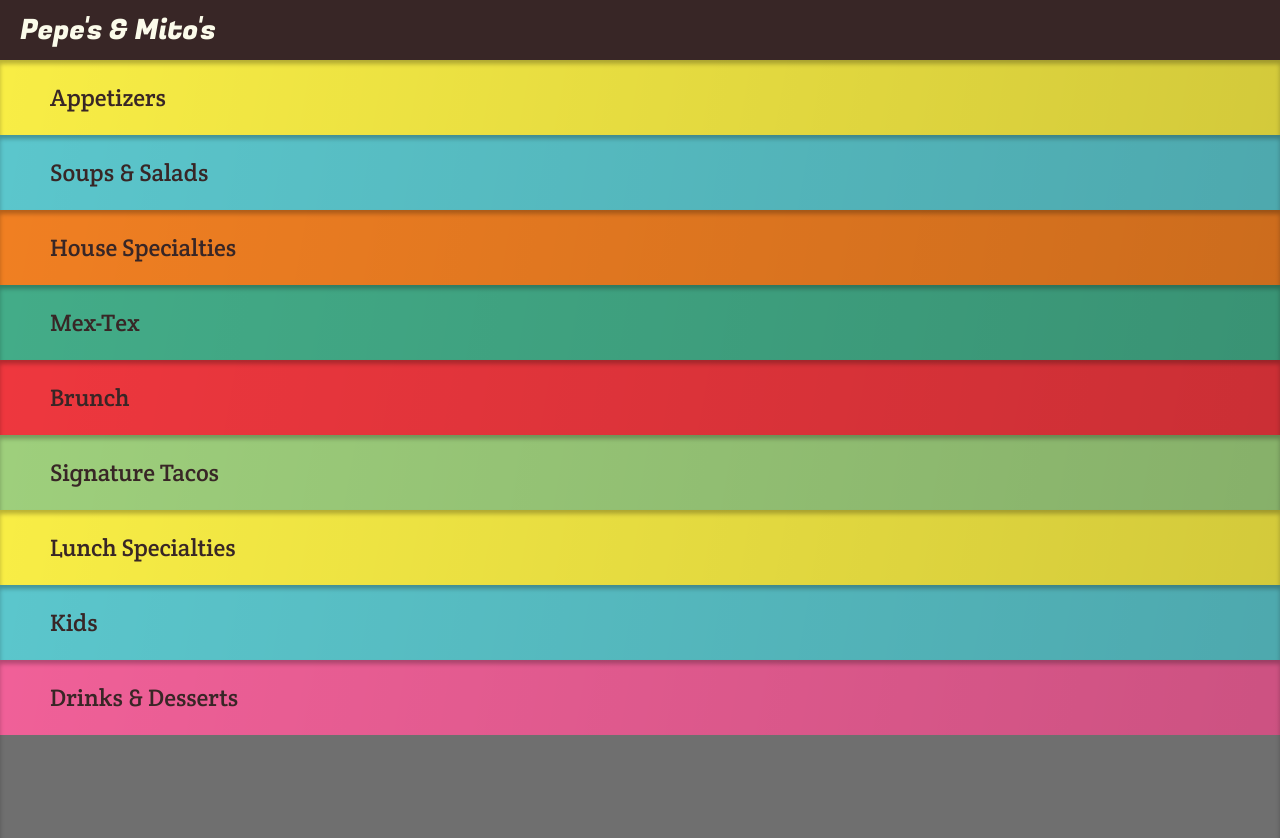
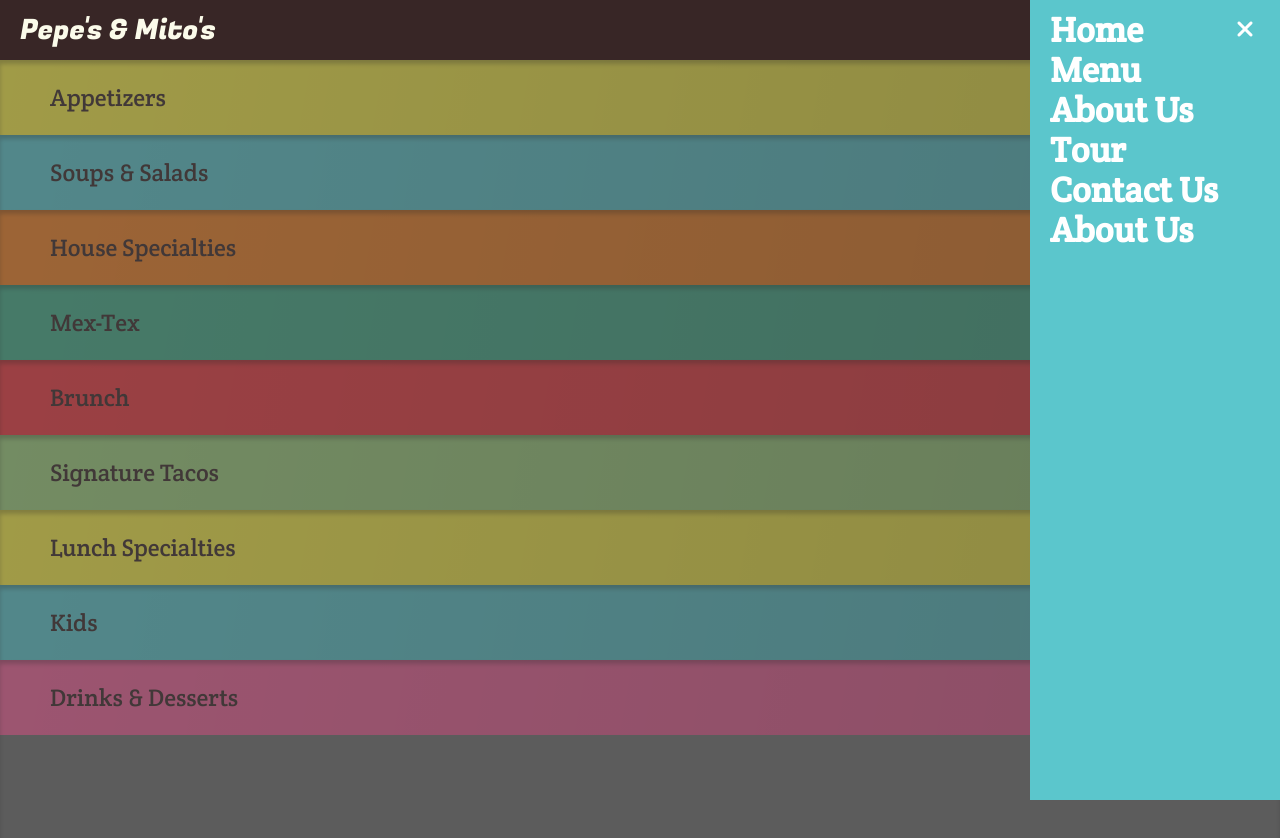
Before and after one commit to marbaez1714/pepes-mitos, a React (Create React App) app: page /menu in a window 1280 px wide. Shown: the top 838 px of the page. Built offline with nearby package versions, Linux system fonts and the light colour scheme; a web font is replaced by a local one.

Commit message:
added sidesheet styles

```diff
--- a/src/App.js
+++ b/src/App.js
@@ -9,7 +9,7 @@
   return (
     <div className="pm-site">
       <Header />
-      <Sidesheet />
+      <Sidesheet open />
       <Menu />
       {/* <LandingPage /> */}
     </div>
--- a/src/components/menu/menu-styles.scss
+++ b/src/components/menu/menu-styles.scss
@@ -7,6 +7,7 @@
 $pink: #f06098;
 $dark: #4a4a4a;
 $brown: #382626;
+$light: #f6f3ea;
 $gradient: linear-gradient(100deg, rgba(255, 255, 255, 0%) 0%, rgba(0, 0, 0, 0.15) 100%);
 
 .menu {
@@ -69,7 +70,7 @@
     flex-direction: column;
     overflow: scroll;
     width: calc(100vw - 40px);
-    background-color: #f6f3ea;
+    background-color: $light;
     box-shadow: inset 0px 4px 4px rgba(0, 0, 0, 0.25);
     transition: all 450ms cubic-bezier(0.82, 0.41, 0.34, 1);
     .lunch {
--- a/src/components/sidesheet/Sidesheet.js
+++ b/src/components/sidesheet/Sidesheet.js
@@ -1,17 +1,29 @@
 import React from "react";
-import ReactDom from "react-dom";
+import ReactDOM from "react-dom";
 import "./sheet-styles.scss";
 
 function SideSheetContent(props) {
+  const { open } = props;
+
   return (
-    <div className="overlay">
-      <div>
-        <span>test</span>
+    <div className={`overlay ${open ? "open" : ""}`}>
+      <div className="sheetContainer">
+        <button className="closeButton">
+          <i class="fas fa-times" />
+        </button>
+        <ul className="sideOptions">
+          <li>Home</li>
+          <li>Menu</li>
+          <li>About Us</li>
+          <li>Tour</li>
+          <li>Contact Us</li>
+          <li>About Us</li>
+        </ul>
       </div>
     </div>
   );
 }
 
-export default function Sidesheet() {
-  return ReactDom.createPortal(SideSheetContent, document.body);
+export default function Sidesheet(props) {
+  return ReactDOM.createPortal(<SideSheetContent {...props} />, document.body);
 }
--- a/src/components/sidesheet/sheet-styles.scss
+++ b/src/components/sidesheet/sheet-styles.scss
@@ -1,11 +1,70 @@
 $dark: #4a4a4a;
+$light: #f6f3ea;
+$brown: #382626;
+$blue: #5bc6cc;
 
 .overlay {
-  background: $dark;
+  background: rgba(74, 74, 74, 0.5);
   position: fixed;
-  top: 0;
+  top: 60px;
   left: 0;
   height: 100vh;
   width: 100vw;
-  opacity: 0.5;
+  z-index: 100;
+  pointer-events: none;
+  opacity: 0;
+  transition: all 250ms ease-in;
+  .sheetContainer {
+    color: white;
+    height: 100vh;
+    width: 250px;
+    position: fixed;
+    right: 0;
+    top: 0;
+    background: $blue;
+    pointer-events: auto;
+    transform: translateX(300px);
+    transition: all 250ms ease-in;
+    .closeButton {
+      position: absolute;
+      font-size: 24px;
+      top: 10px;
+      right: 20px;
+      height: 40px;
+      background: none;
+      border: none;
+      i {
+        color: white;
+        transform: rotate(0deg);
+        transition: all 50ms ease-in;
+      }
+      &:active {
+        i {
+          transform: rotate(45deg);
+          color: #1b383a;
+        }
+      }
+    }
+    .sideOptions {
+      font-family: Crete Round;
+      margin-top: 10px;
+      padding-left: 0px;
+      font-size: 35px;
+      list-style: none;
+      font-weight: bold;
+      li {
+        padding-left: 20px;
+        line-height: 40px;
+        &:hover {
+          background: #1b383a;
+        }
+      }
+    }
+  }
+  &.open {
+    opacity: 1;
+    .sheetContainer {
+      transform: translateX(0px);
+    }
+  }
 }
```
